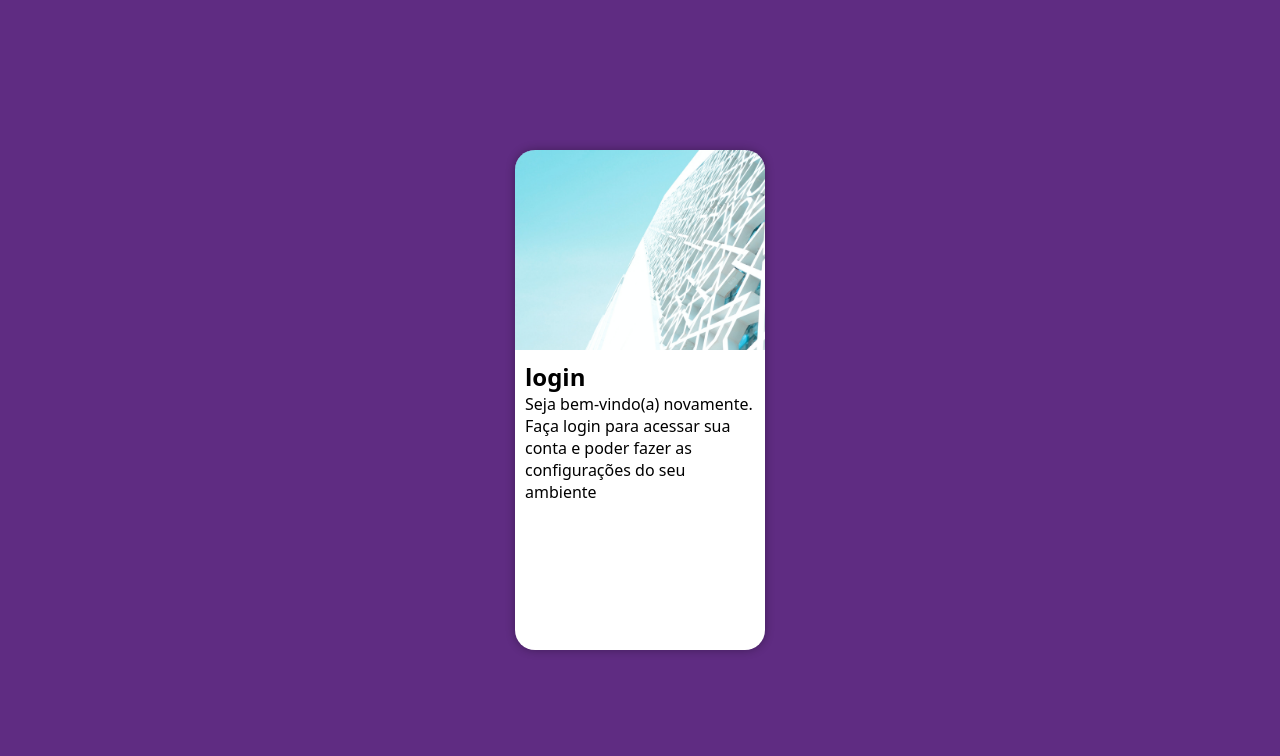
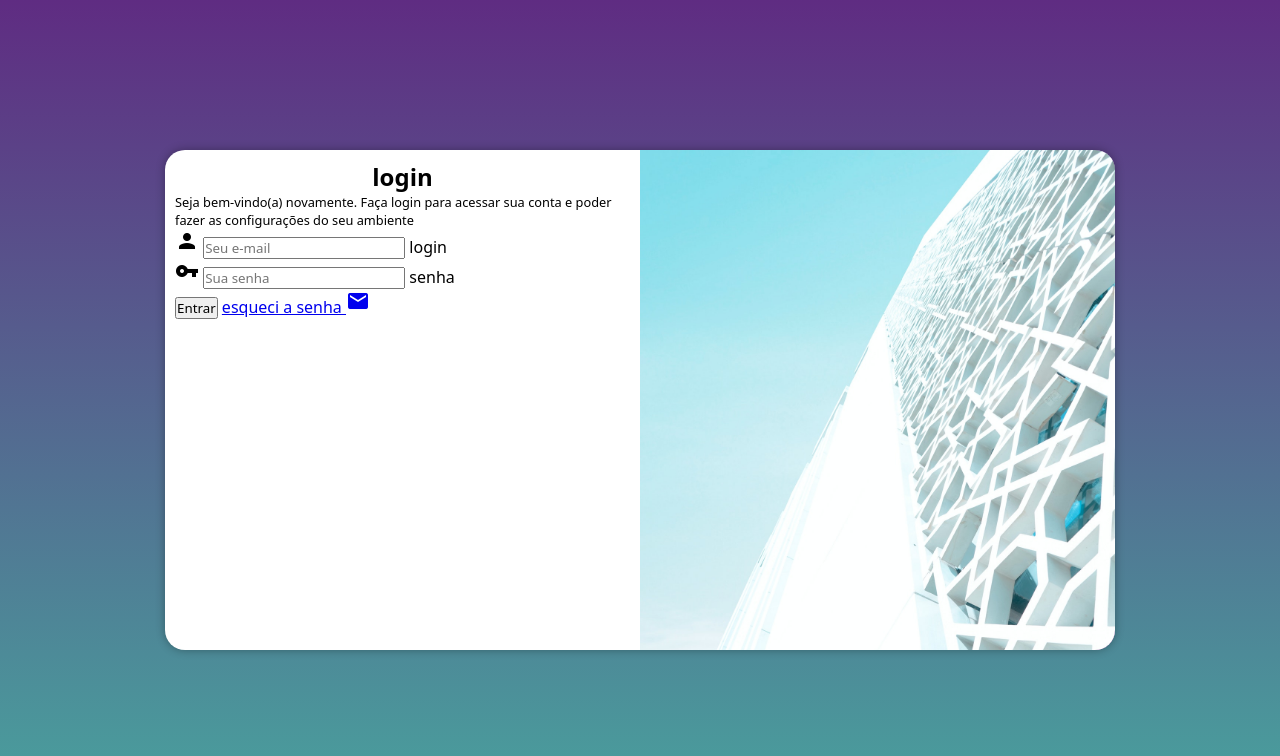
Before and after one commit to soaresesousa/projeto-login, a plain HTML site: page index.html in a window 1280 px wide. Drawn offline with Linux system fonts and the light colour scheme.

Commit message:
atualizei projeto login

```diff
--- /dev/null
+++ b/estilos/media-query.css
@@ -0,0 +1,62 @@
+@charset "UTF-8";
+
+/*
+pequenas telas: 768px
+tablet: até 992px
+pc: 992 até 1200px
+telas grandes: 1200 pra cima
+*/
+
+@media screen and (min-width: 768px) and (max-width: 992px){
+
+    body {
+        background-image: linear-gradient(to top, #49a09d, #5f2c82);
+    }
+
+    section#login {
+        width: 80vw;
+    }
+
+    section#login > div#imagem {
+        float: left;
+        width: 30%;
+        height: 100%;
+    }
+
+    section#login > div#formulario {
+        float: right;
+        width: 70%;
+        height: 100%;
+    }
+
+    section#login h1 {
+        font-size: 2em;
+    }
+
+    section#login p {
+        font-size: 1.2em;
+    }
+}
+
+@media screen and (min-width: 992px) {
+
+    body {
+        background-image: linear-gradient(to top, #49a09d, #5f2c82);
+    }
+
+    section#login {
+        width: 950px;
+    }
+
+    section#login > div#imagem {
+        float: right;
+        width: 50%;
+        height: 100%;
+    }
+
+    section#login > div#formulario {
+        float: left;
+        width: 50%;
+        height: 100%;
+    }
+}
--- a/estilos/style.css
+++ b/estilos/style.css
@@ -36,6 +36,8 @@ section#login {
     transform: translate(-50%, -50%);
     overflow: hidden;
     box-shadow: 0px 0px 10px rgba(0, 0, 0, 0.322);
+    transition: width 0.3s, height 0.3s;
+    transition-timing-function: ease;
 }
 
 section#login > div#imagem {
@@ -51,3 +53,11 @@ section#login > div#formulario {
     display: block;
 
 }
+
+section#login h1 {
+    text-align: center;
+}
+
+section#login p {
+    font-size: 0.8em;
+}
--- a/index.html
+++ b/index.html
@@ -4,7 +4,10 @@
     <meta charset="UTF-8">
     <meta http-equiv="X-UA-Compatible" content="IE=edge">
     <meta name="viewport" content="width=device-width, initial-scale=1.0">
+    <link href="https://fonts.googleapis.com/icon?family=Material+Icons"
+      rel="stylesheet">
     <link rel="stylesheet" href="estilos/style.css">
+    <link rel="stylesheet" href="estilos/media-query.css">
     <title>Login</title>
 </head>
 <body>
@@ -17,7 +20,20 @@
                 <h1>login</h1>
                 <p>Seja bem-vindo(a) novamente. Faça login para acessar sua conta e poder fazer as configurações do seu ambiente
                 </p>
-                <form action="login.php" method="post"></form>
+                <form action="login.php" method="post" autocomplete="on">
+                    <div class="campo">
+                        <i class="material-icons">person</i>
+                        <input type="email" name="login" id="ilogin" placeholder="Seu e-mail" autocomplete="email" required maxlength="30">
+                        <label for="ilogin">login</label>
+                    </div>
+                    <div class="campo">
+                        <i class="material-icons">vpn_key</i>
+                        <input type="password" name="senha" id="isenha" placeholder="Sua senha" autocomplete="current-password" required minlength="8" maxlength="30">
+                        <label for="isenha">senha</label>
+                    </div>
+                    <input type="submit" value="Entrar">
+                    <a href="esqueci.html">esqueci a senha <i class="material-icons">mail</i></a>
+                </form>
             </div>
         </section>
     </main>
```
